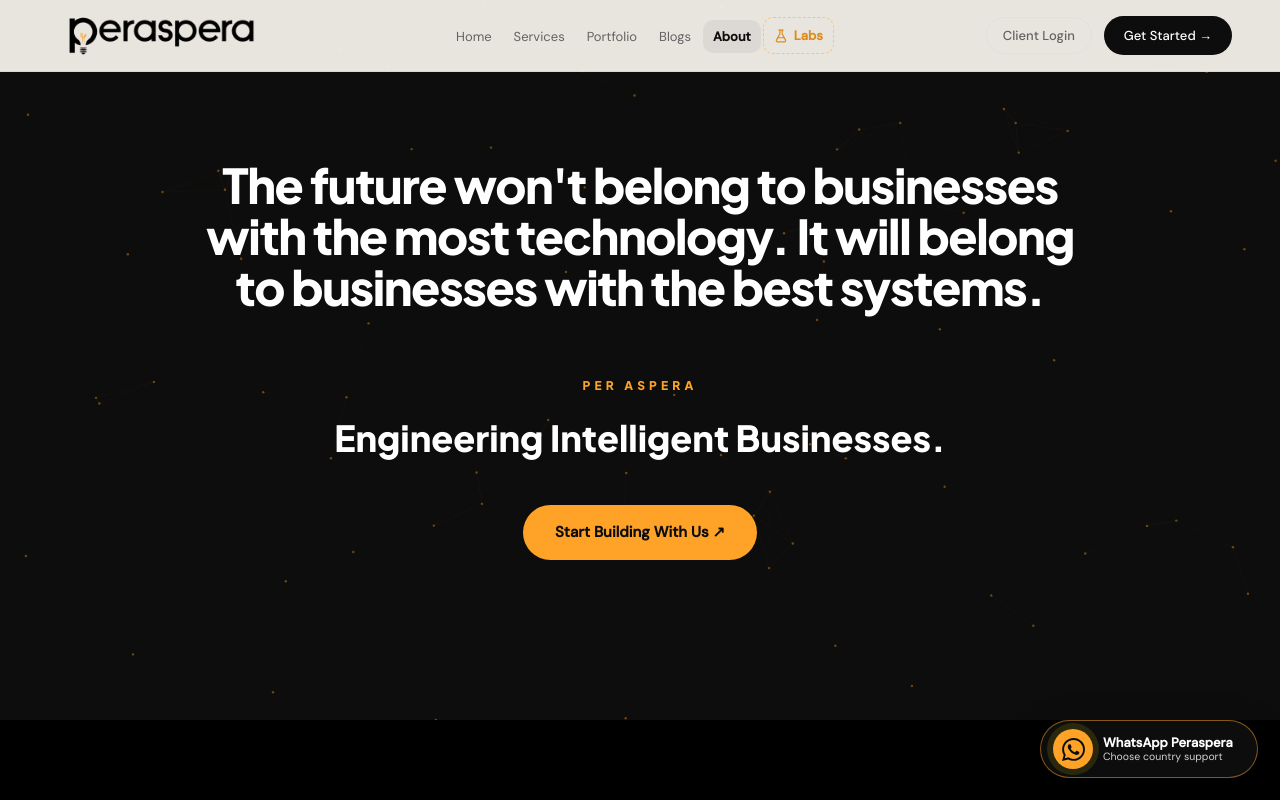
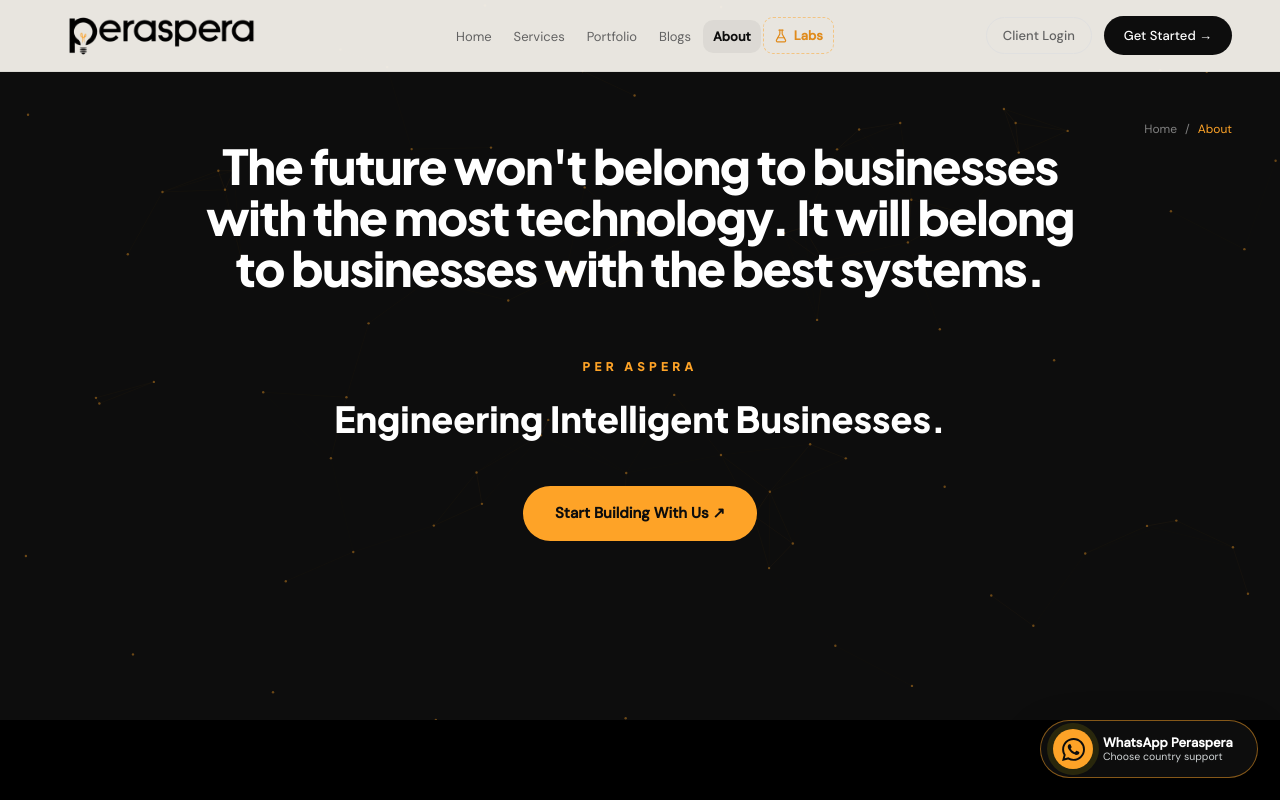
Before and after one commit to MalikSalmanTanveer/Peraspera, a React (Vite) app in the folder Per/: page /about in a window 1280 px wide. Shown: the top 800 px of the page. Built offline with nearby package versions, Linux system fonts and the light colour scheme.

Commit message:
Add About breadcrumb and set 4cm gap above offer banner.

```diff
--- a/Per/src/components/about/AboutForward.tsx
+++ b/Per/src/components/about/AboutForward.tsx
@@ -2,6 +2,7 @@ import { useEffect, useRef } from 'react';
 import { motion } from 'framer-motion';
 import { FORWARD } from '../../data/about-manifesto';
 import { Button } from '../Button';
+import { PageBreadcrumb } from '../PageBreadcrumb';
 import { usePrefersReducedMotion } from '../../hooks/usePrefersReducedMotion';
 
 export function AboutForward() {
@@ -81,12 +82,16 @@ export function AboutForward() {
   }, [reduced]);
 
   return (
-    <section className="relative flex min-h-[90svh] items-center justify-center overflow-hidden bg-ink px-nav-x py-section-y max-md:px-nav-x-mobile max-md:py-section-y-mobile">
+    <section className="relative flex min-h-[90svh] items-center justify-center overflow-hidden bg-ink px-nav-x pt-[72px] py-section-y max-md:px-nav-x-mobile max-md:py-section-y-mobile">
       <canvas
         ref={canvasRef}
         className="pointer-events-none absolute inset-0 h-full w-full opacity-60"
         aria-hidden="true"
       />
+
+      <div className="absolute right-nav-x top-[calc(72px+3rem)] z-[3] max-md:right-nav-x-mobile max-md:top-[calc(72px+2rem)] [&>nav]:mb-0">
+        <PageBreadcrumb current="About" />
+      </div>
 
       <div className="relative z-[2] mx-auto max-w-[880px] text-center">
         <motion.p
--- a/Per/src/sections/FeatureBlocks.tsx
+++ b/Per/src/sections/FeatureBlocks.tsx
@@ -35,7 +35,7 @@ export function FeatureBlocks() {
             ))}
           </ul>
 
-          <div className="mt-[4cm]">
+          <div className="mt-4 md:mt-5">
             <Button variant="dark" href="#contact">
               Start Your Project ↗
             </Button>
@@ -43,7 +43,7 @@ export function FeatureBlocks() {
         </Reveal>
       </div>
 
-      <div className="mt-[2cm] w-full overflow-hidden bg-white">
+      <div className="mt-[4cm] w-full overflow-hidden bg-white">
         <img
           src={FEATURE_IMAGES.whatWeDeliver}
           alt="Peraspera — brands built to be remembered"
```
